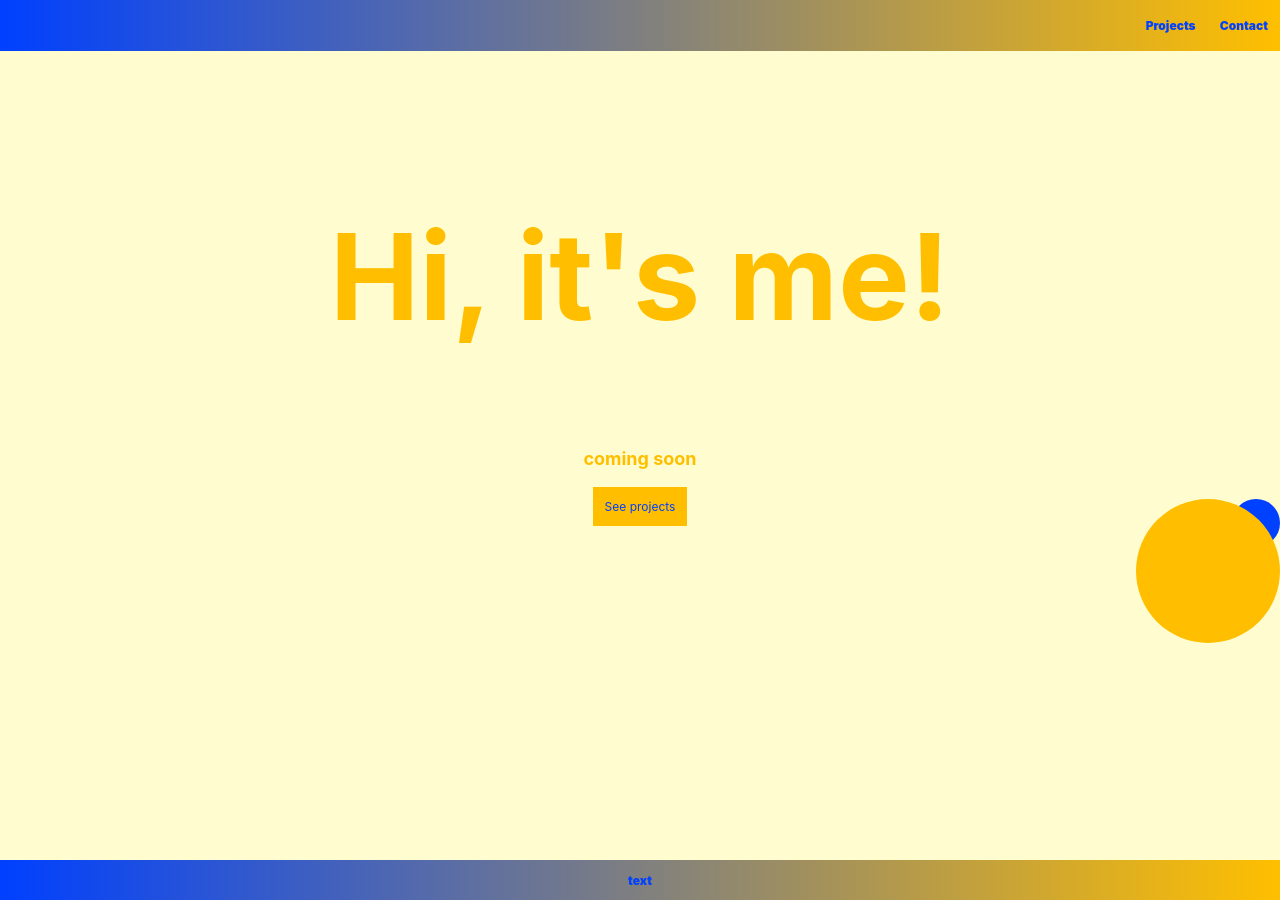
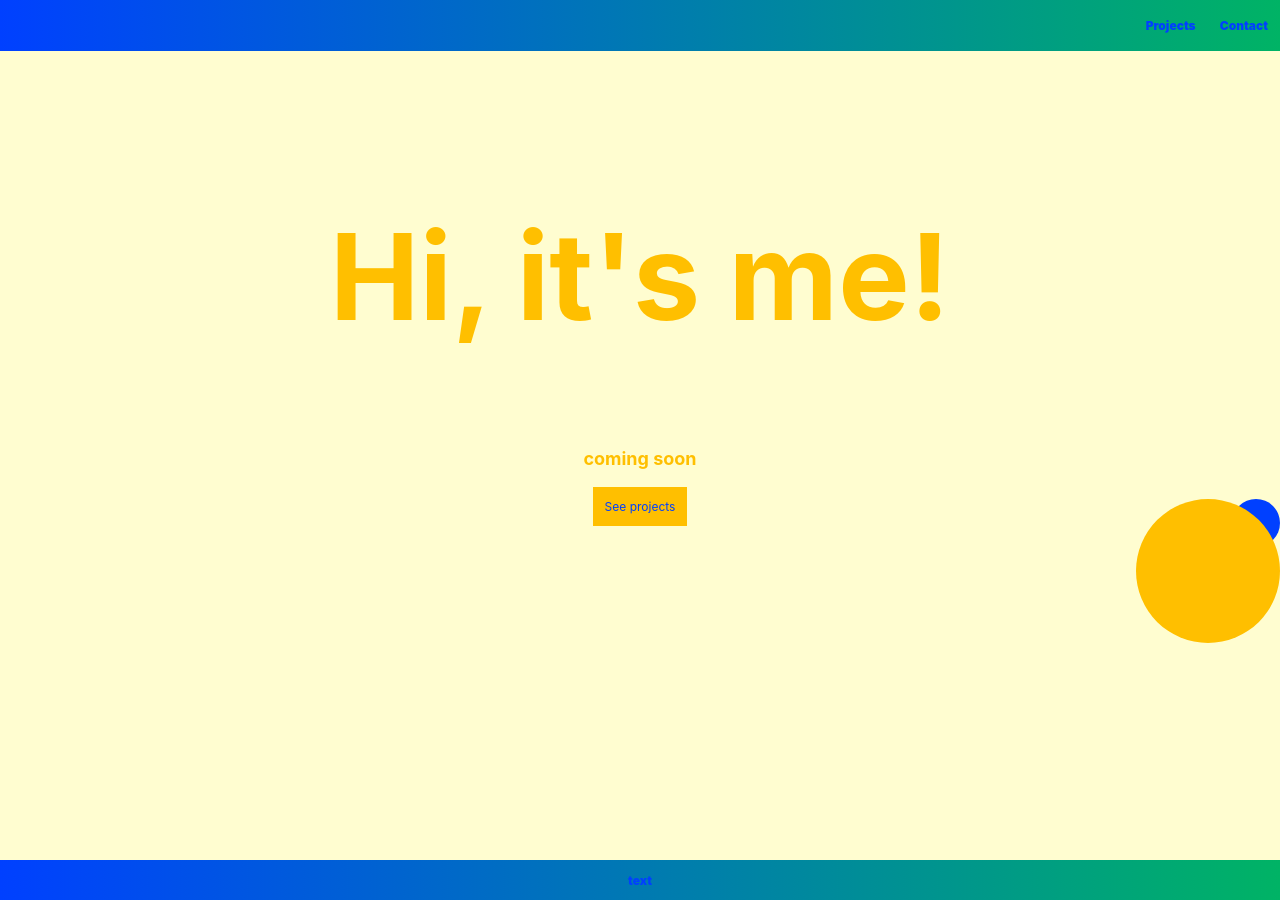
Before and after one commit to Maosso/maosso.github.io, a Jekyll site: the page built from index.md, in a window 1280 px wide and 900 px high. Built offline with Jekyll 4.4.1, drawn with Linux system fonts in a browser that asks for light colours.

Commit message:
new color gradient

```diff
--- a/assets/css/main.scss
+++ b/assets/css/main.scss
@@ -20,7 +20,7 @@ nav {
   display: flex;
   position: fixed;
   flex-direction: row;
-  background-image: linear-gradient(to right, var(--dark), var(--light));
+  background-image: linear-gradient(to right, var(--dark), #00b365);
   padding-top: 0.5rem;
   padding-bottom: 0.5rem;
   width: 100vw;
@@ -82,7 +82,7 @@ a {
 }
 
 .project-tile {
-  box-shadow: 2px 2px 2px 2px var(--p-light);
+  /*box-shadow: 2px 2px 2px 2px var(--p-light);*/
   background-color: var(--dark);
   padding-left: 2rem;
   padding-right: 2rem;
@@ -126,7 +126,7 @@ a {
 .scroll {
   background-color: var(--light);
   color: var(--dark);
-  box-shadow: 0px 2px 2px 0px var(--p-light);
+  /*box-shadow: 0px 2px 2px 0px var(--p-light);*/
   border-style: none;
   padding: 1rem;
 }
@@ -136,7 +136,7 @@ a {
 }
 
 #projects {
-  background-image: linear-gradient(to right, var(--dark), var(--light));
+  background-image: linear-gradient(to right, var(--dark), #00b365);
   width: 100vw;
   align-items: center;
   color: var(--dark);
@@ -149,7 +149,7 @@ a {
 }
 
 footer {
-  background-image: linear-gradient(to right, var(--dark), var(--light));
+  background-image: linear-gradient(to right, var(--dark), #00b365);
   color: var(--dark);
   display: flex;
   position: fixed;
```
Also changed, not shown: 2 other files.
